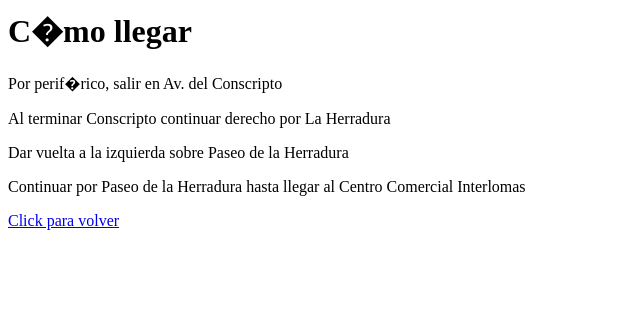
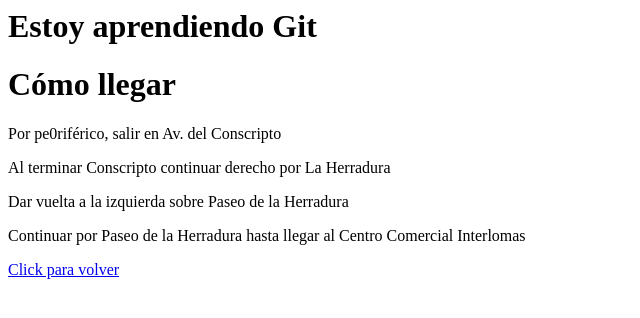
Before and after one commit to DiegoRojas05/pruebaGit, a plain HTML site: page paginas/directions.html in a window 1280 px wide. Shown: the whole page, without its empty margins (0-640 px from the left). Drawn offline with Linux system fonts and the light colour scheme.

Commit message:
Jiren Rojo, con git en direcciones y correcion de caracteres

```diff
--- a/paginas/directions.html
+++ b/paginas/directions.html
@@ -3,8 +3,9 @@
     <title>Llegar a Eco Lounge</title>
   </head>
   <body>
-    <h1>C�mo llegar</h1>
-    <p>Por perif�rico, salir en Av. del Conscripto</p>
+    <h1> Estoy aprendiendo Git</h1>
+    <h1>Cómo llegar</h1>
+    <p>Por pe0riférico, salir en Av. del Conscripto</p>
     <p>Al terminar Conscripto continuar derecho por La Herradura</p>
     <p>Dar vuelta a la izquierda sobre Paseo de la Herradura</p>
     <p>Continuar por Paseo de la Herradura hasta llegar al Centro Comercial Interlomas</p>
```
Also changed, not shown: index.html (+1 -0 lines), imagenes/Jiren Rojo.gif (added).
